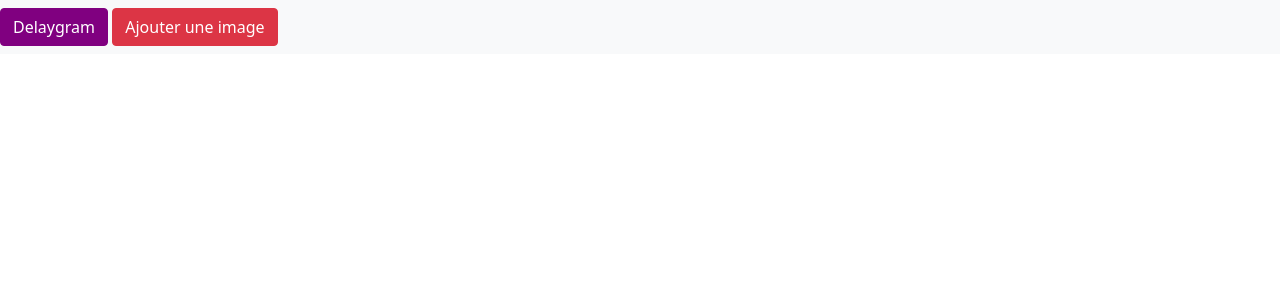
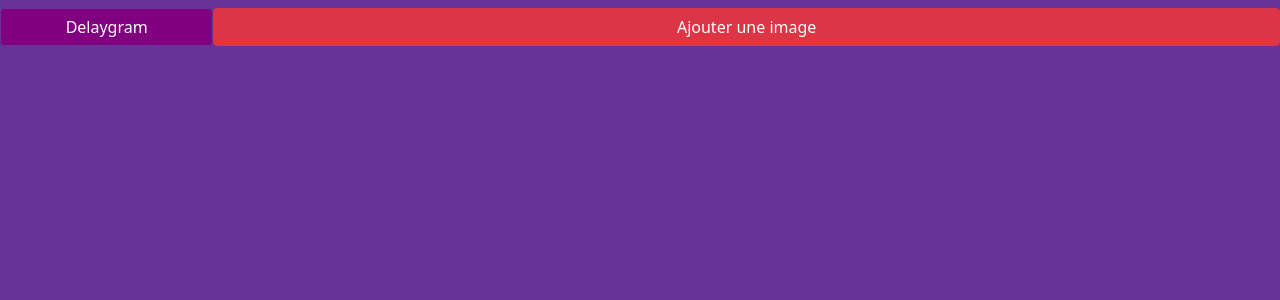
Before and after one commit to MadRealm/projet_web, a Flask app: page / in a window 1280 px wide. Shown: the top 300 px of the page. Run offline with Flask 2, Linux system fonts and the light colour scheme; data that the repository does not hold is empty.

Commit message:
Started adding css for real, also added pictures for a scrolling bar on the side

```diff
--- /dev/null
+++ b/static/index.css
@@ -0,0 +1,15 @@
+body {
+  background-color: rebeccapurple;
+}
+.image-homepage {
+    background-color: rebeccapurple;
+    height: 500px;
+    width: 500px;
+
+
+}
+p {
+  font-family: verdana;
+  font-size: 20px;
+}
+.btn-danger{}
--- a/templates/index.css
+++ /dev/null
@@ -1,7 +0,0 @@
-image-homepage {
-    width: 20px;
-    height: 10px;
-}
-body {
-    color : black;
-}
--- a/templates/layout.html.jinja2
+++ b/templates/layout.html.jinja2
@@ -7,18 +7,22 @@
 
         <!-- CSS de Bootstrap -->
 	    <link href="https://cdn.jsdelivr.net/npm/bootstrap@5.0.0-beta1/dist/css/bootstrap.min.css" rel="stylesheet" integrity="sha384-giJF6kkoqNQ00vy+HMDP7azOuL0xtbfIcaT9wjKHr8RbDVddVHyTfAAsrekwKmP1" crossorigin="anonymous">
-        <link rel="stylesheet" href="index.css">
+
+       <!-- Notre CSS -->
+       <link rel= "stylesheet" type= "text/css" href= "{{ url_for('static',filename='index.css') }}">
+
         <title>Delaygram</title>
     </head>
     <body>
 
-    <nav class="navbar navbar-expand-lg navbar-light bg-light">
+    <nav class="navbar navbar-expand-lg navbar-dark" style = "background-color:rebeccapurple">
+        <div class=" d-grid col-2">
+                <a href="{{ url_for("index") }}" class = "btn btn-primary" role="button" style =" background-color: purple; border-color:rebeccapurple" >Delaygram </a>
+        </div>
+        <div class="d-grid col-10">
+            <a href="{{ url_for("create_or_process_post")}}" class="btn btn-danger " role ="button" id="2">Ajouter une image</a>
+        </div>
 
-        <div>
-            <a href="{{ url_for("index") }}" class = "btn btn-primary" style = "border-color: purple; background-color: purple"> Delaygram </a>
-            <a href="{{ url_for("create_or_process_post")}}" class="btn btn-danger" id="2">Ajouter une image</a>
-        </div>
-        <hr/>
     </nav>
 
 
--- /dev/null
+++ b/templates/sidebar.html.jinja2.html
@@ -0,0 +1,4 @@
+{% extends "layout.html.jinja2" %}
+
+{%  block body %}
+{% endblock %}
```
Also changed, not shown: static/Images/Arthropodes.jpg (renamed from Images/Arthropodes.jpg), static/Images/Libellule.jpeg (renamed from Images/Libellule.jpeg), static/Images/ecdysozoa.gif (renamed from Images/ecdysozoa.gif).
